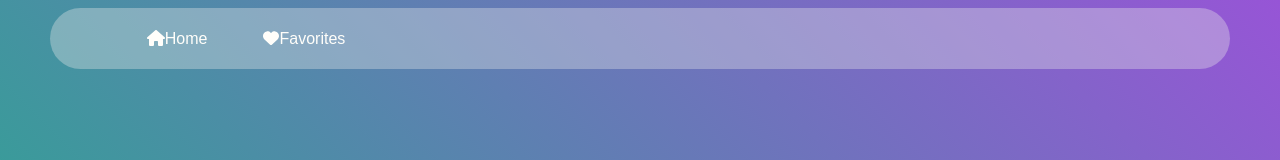
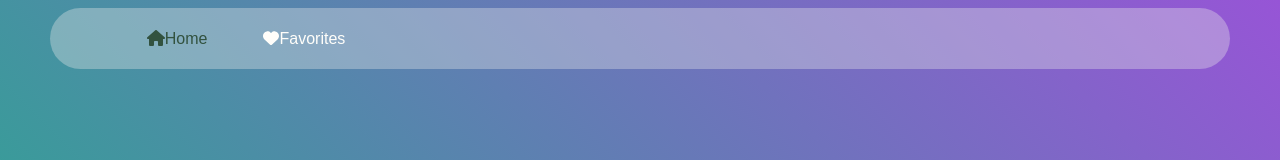
Before and after one commit to ChrisWongAtCUHK/react-recipe-app, a React (Create React App) app: page / in a window 1280 px wide. Shown: the top 160 px of the page. Built offline with nearby package versions, Linux system fonts and the light colour scheme.

Commit message:
Active link color

```diff
--- a/src/components/Header.js
+++ b/src/components/Header.js
@@ -1,19 +1,27 @@
-import { Link } from 'react-router-dom'
+import { Link, useLocation } from 'react-router-dom'
 import { FontAwesomeIcon } from '@fortawesome/react-fontawesome'
 import { faHouse, faHeart } from '@fortawesome/free-solid-svg-icons'
 
 import './Header.css'
 
 function Header() {
+  const location = useLocation()
+
   return (
     <header className='main_header' id='main-header'>
       <nav className='headerMain' id='mobile-nav'>
         <ul data-id='menuList'>
           <li data-id='menuList' className='menuLink'>
-            <Link to="/"><FontAwesomeIcon icon={faHouse}/>Home</Link>
+            <Link to='/' className={location.pathname === '/' ? 'activeLink' : ''}>
+              <FontAwesomeIcon icon={faHouse} />
+              Home
+            </Link>
           </li>
           <li data-id='menuList' className='menuLink'>
-            <Link to="/favorites"><FontAwesomeIcon icon={faHeart}/>Favorites</Link>
+            <Link to='/favorites' className={location.pathname === '/favorites' ? 'activeLink' : ''}>
+              <FontAwesomeIcon icon={faHeart} />
+              Favorites
+            </Link>
           </li>
         </ul>
       </nav>
```
